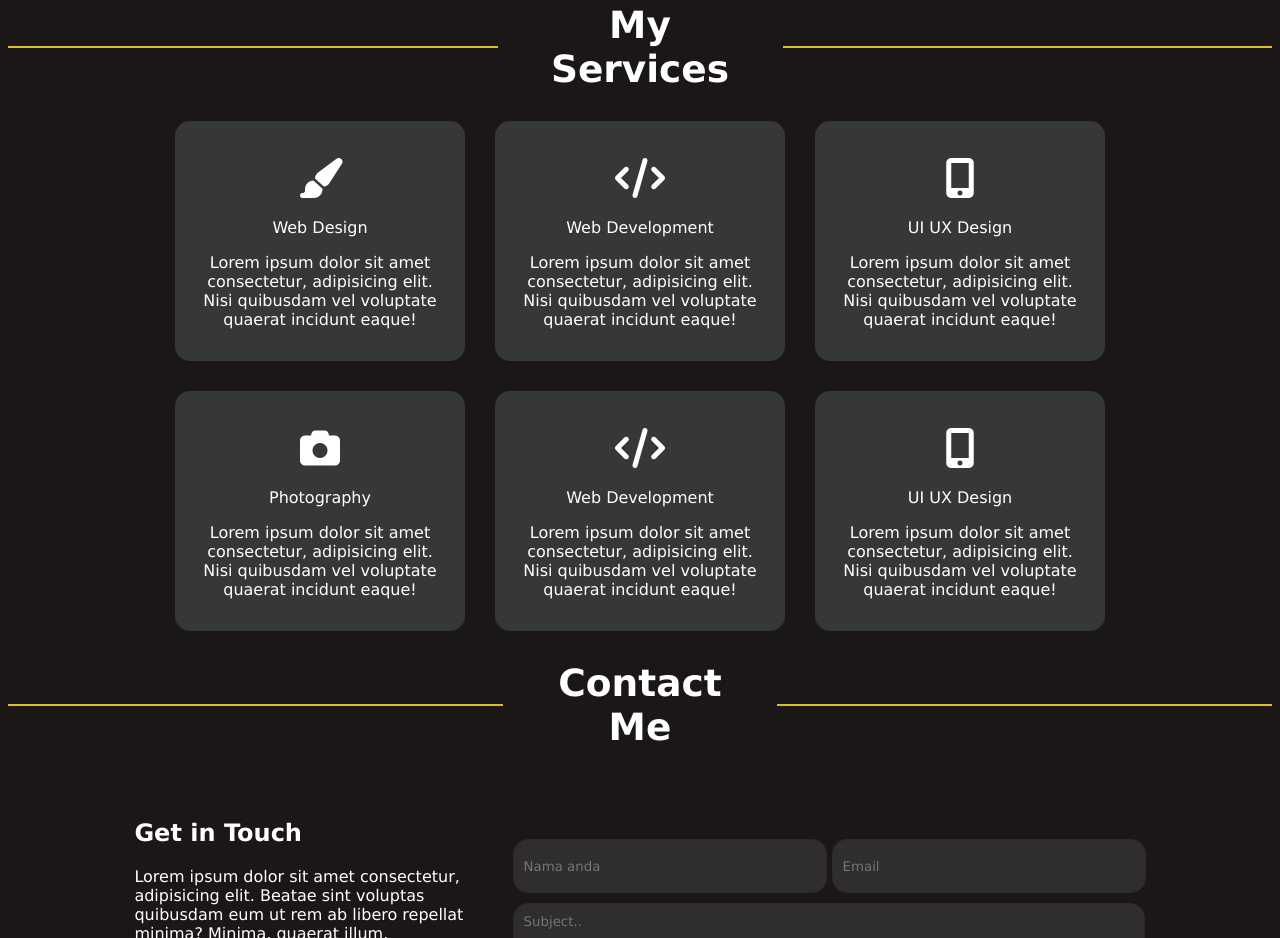
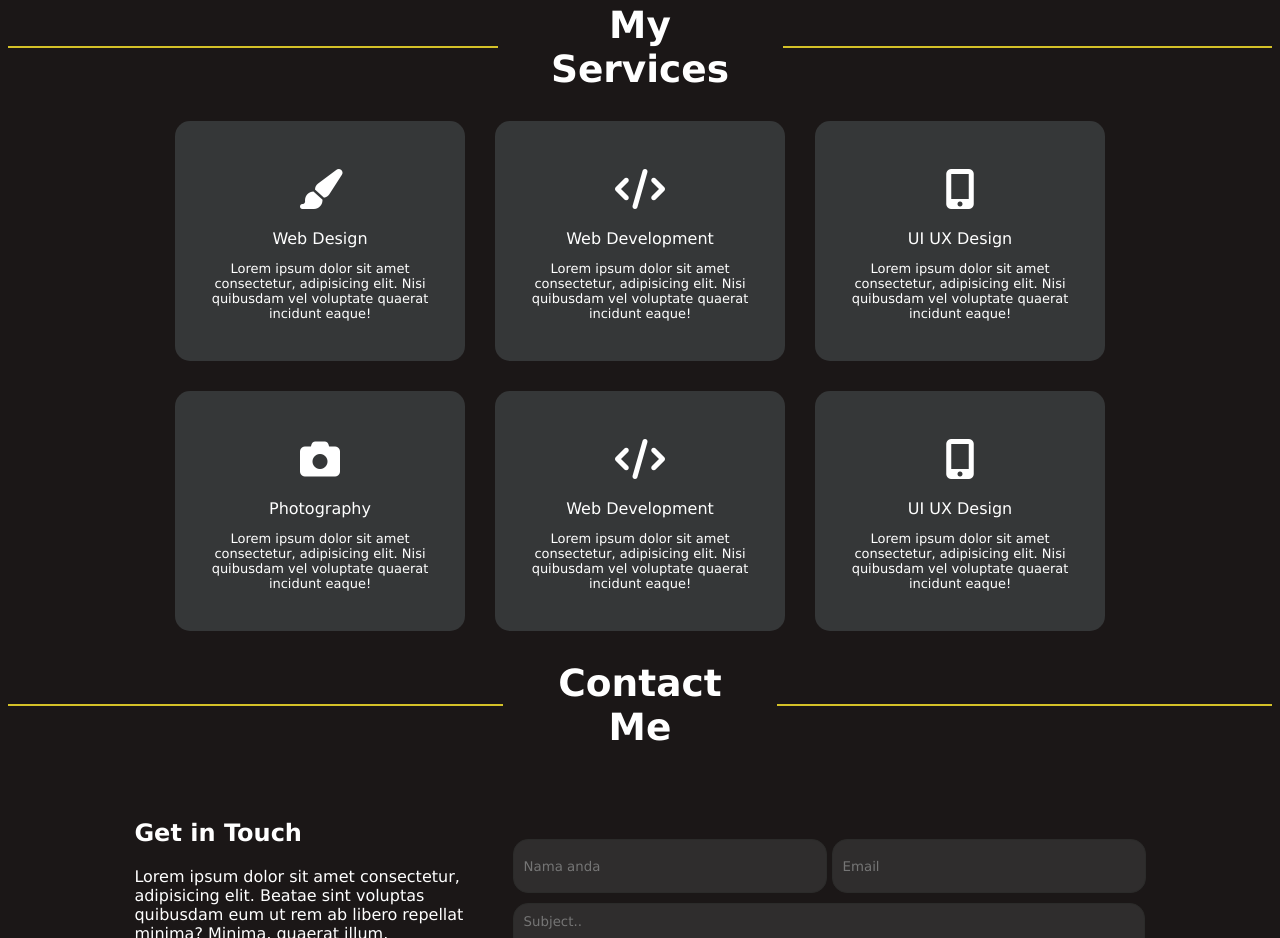
Before and after one commit to rafif2112/Portofolio, a plain HTML site: page index.html in a window 1280 px wide. Shown: the part 2465-3403 px from the top of the page. Drawn offline with nearby package versions, Linux system fonts and the light colour scheme.

Commit message:
portfolio

```diff
--- a/index.html
+++ b/index.html
@@ -207,17 +207,20 @@
 
             <div class="kotak-1">
                 <div class="kotak">
-                    <i class="fas fa-paint-brush"></i>
-                    <div class="kalimat">
+                    <div class="isi-kotak">
+                      <i class="fas fa-paint-brush"></i>
+                      <div class="kalimat">
                         <div class="text">Web Design</div>
                         <p>
                             Lorem ipsum dolor sit amet consectetur, adipisicing elit. Nisi
                             quibusdam vel voluptate quaerat incidunt eaque!
                         </p>
                     </div>
+                    </div>
                 </div>
 
                 <div class="kotak">
+                  <div class="isi-kotak">
                     <i class="fas fa-code"></i>
                     <div class="kalimat">
                         <div class="text">Web Development</div>
@@ -226,10 +229,12 @@
                             quibusdam vel voluptate quaerat incidunt eaque!
                         </p>
                     </div>
+                  </div>
                 </div>
 
                 <div class="kotak">
-                    <i class="fas fa-mobile-alt"></i>
+                    <div class="isi-kotak">
+                      <i class="fas fa-mobile-alt"></i>
                     <div class="kalimat">
                         <div class="text">UI UX Design</div>
                             <p>
@@ -237,10 +242,12 @@
                                 quibusdam vel voluptate quaerat incidunt eaque!
                             </p>
                     </div>
+                    </div>
                 </div>
 
                 <div class="kotak">
-                    <i class="fas fa-camera"></i>
+                    <div class="isi-kotak">
+                      <i class="fas fa-camera"></i>
                     <div class="kalimat">
                         <div class="text">Photography</div>
                         <p>
@@ -248,10 +255,12 @@
                             quibusdam vel voluptate quaerat incidunt eaque!
                         </p>
                     </div>
+                    </div>
                 </div>
 
                 <div class="kotak">
-                    <i class="fas fa-code"></i>
+                    <div class="isi-kotak">
+                      <i class="fas fa-code"></i>
                     <div class="kalimat">
                         <div class="text">Web Development</div>
                         <p>
@@ -259,9 +268,11 @@
                             quibusdam vel voluptate quaerat incidunt eaque!
                         </p>
                     </div>
+                    </div>
                 </div>
 
                 <div class="kotak">
+                  <div class="isi-kotak">
                     <i class="fas fa-mobile-alt"></i>
                     <div class="kalimat">
                         <div class="text">UI UX Design</div>
@@ -270,6 +281,7 @@
                             quibusdam vel voluptate quaerat incidunt eaque!
                         </p>
                     </div>
+                  </div>
                 </div>
             </div>
 
--- a/style.css
+++ b/style.css
@@ -269,6 +269,7 @@ header {
     width: 300px;
     border-radius: 15px;
     /* margin: 30px 20px 0 20px; */
+    transition: all 0.3s;
 }
 .project .box:hover {
     background-color: #434749;
@@ -346,9 +347,22 @@ header {
     transition: all 0.3s;
 }
 
+.isi-kotak {
+    transition: all 0.3s;
+}
+
+.isi-kotak:hover{
+    scale: 1.1;
+    transition: all 0.3s;
+}
+
 .kotak i {
     font-size: 40px;
     padding: 20px;
+}
+
+.kotak .isi-kotak p {
+    font-size: 13px;
 }
 
 /* section contact */
```
